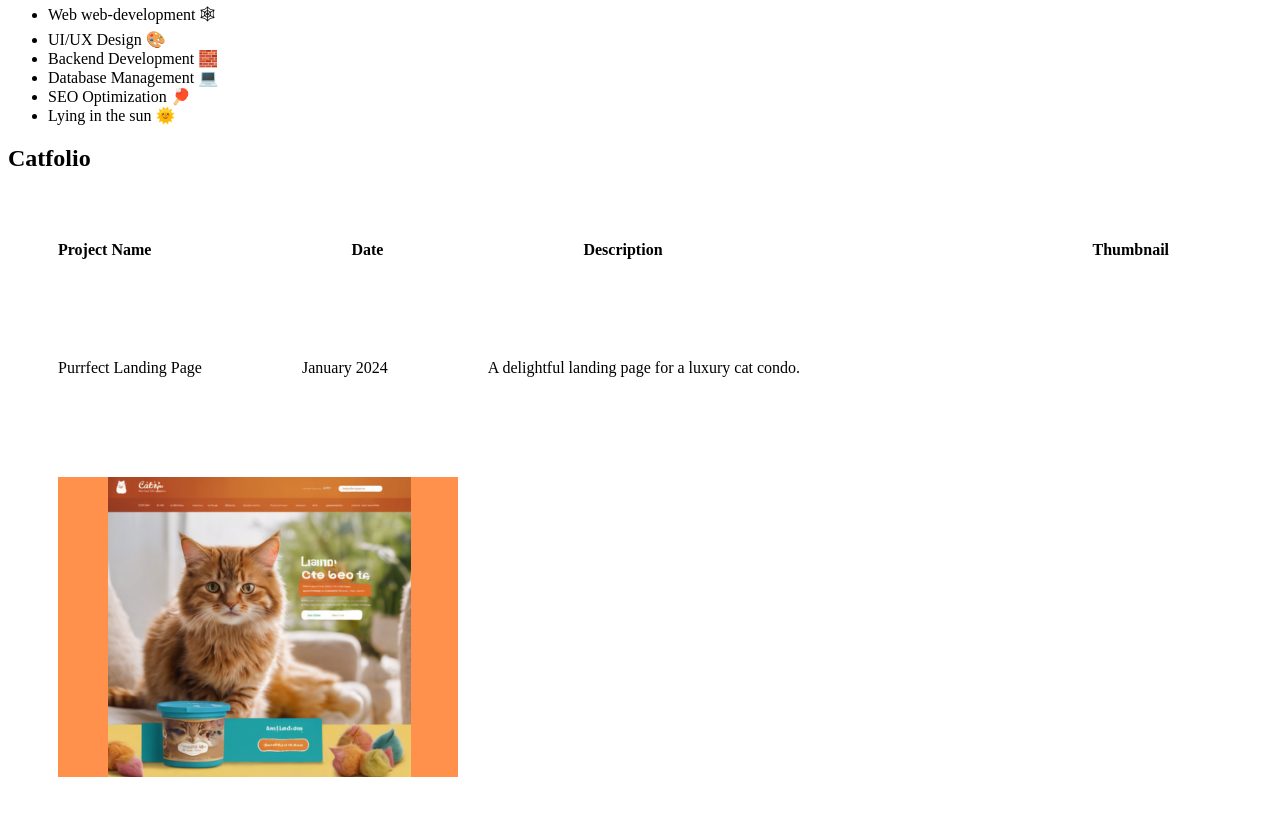
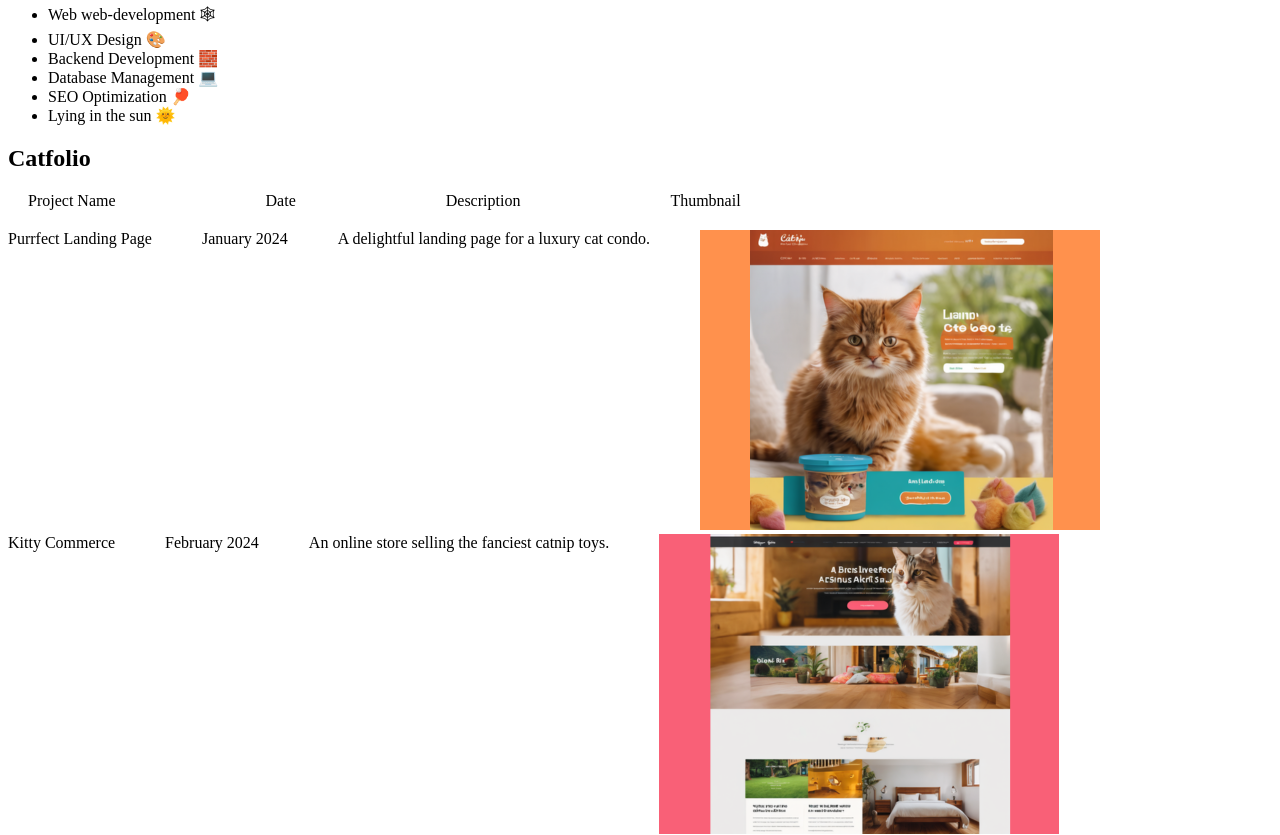
Before and after one commit to JodieAlbanyCloete/Module_JODCLO25141_PT2503_A_Jodie_Cloete_SDF02, a plain HTML site: page index.html in a window 1280 px wide. Shown: the part 631-1466 px from the top of the page. Drawn offline with Linux system fonts and the light colour scheme.

Commit message:
changes made to stylesheet

```diff
--- a/index.html
+++ b/index.html
@@ -34,13 +34,14 @@
     <h2 id="portfolio">Catfolio</h2>
     <link rel="stylesheet" href="styles.css">
 
-<div class="flex-box">
+<section class="flex-box">
 
     <div class="mainrow">
         <div> Project Name </div>
     <div> Date </div>
-    <div> Description </div>
-    <div  class="spacer"></div>
+    <div> Description
+    <div class="spacer"></div>
+    </div>
     <div> Thumbnail </div>
 </div>
 
@@ -64,8 +65,9 @@
      <div>A social media site for cats to meow and hiss!</div>
      <div><img src="3.png" alt="Thumbnail 3"></div>
     </div>
-</div>
-        </div>
+
+</section>
+
 
 
 
--- a/styles.css
+++ b/styles.css
@@ -1,20 +1,20 @@
+.flexbox {
+display:flex;
+flex-direction:row;
+justify-content:center;
+align-items: center;}
+
 .mainrow {display:flex;
-    justify-content:baseline;
-    font-weight: bold;
-    padding: 50px;
-    gap: 200px;
-    column-width: 25%
-   ;
+flex-direction: row;
+gap: 150px;
+justify-content: stretch;
+margin: 20px;
 }
 
-.row{display: flex;
-justify-content:flex-start;
-padding: 50px;
-gap:100px;
-flex-wrap: wrap;
-flex-direction: row;}
+.row {display:flex;
+flex-direction:row;
+gap:50px;
+}
 
-.spacer {
-    width:30px;
-
+.spacer {width:50px;
 }
```
Lines whose indentation alone changed are shown as unchanged.
